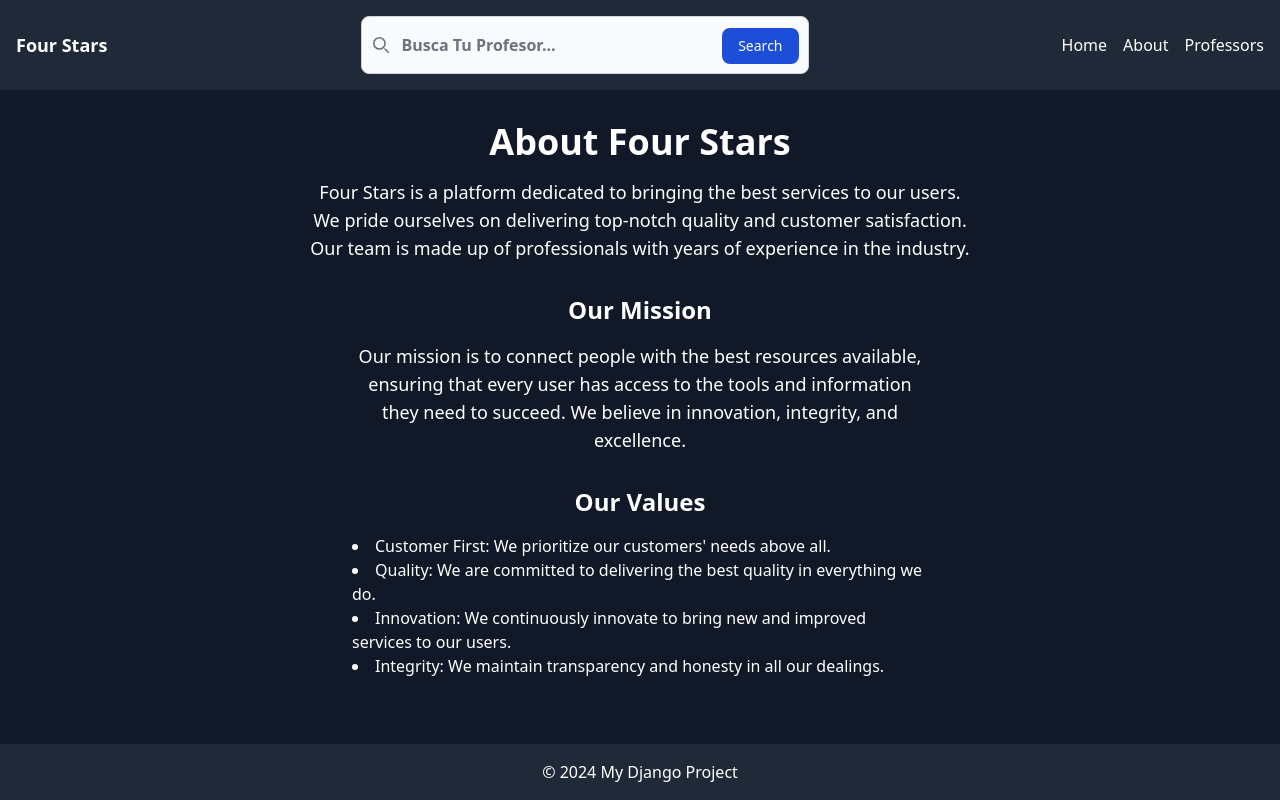
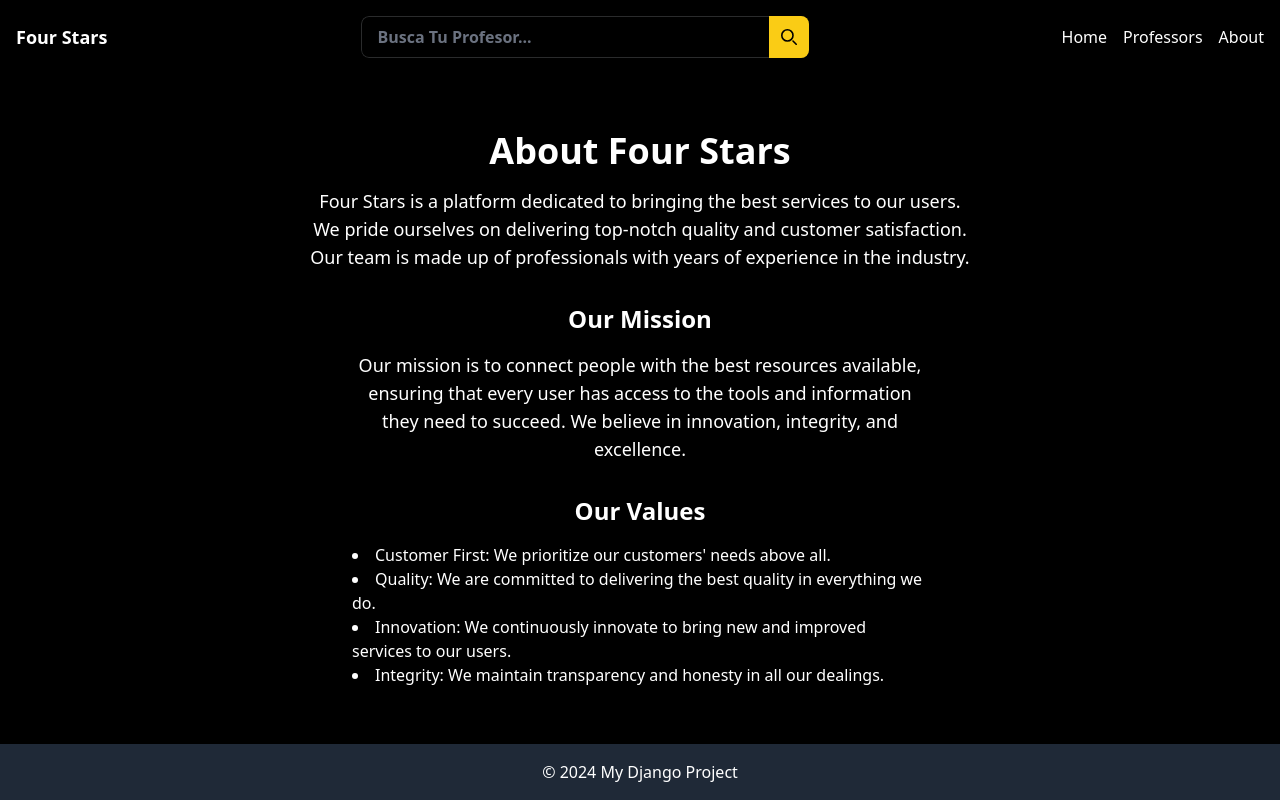
Before and after one commit to tebanduarte2/TALLER1, a Django app: page /about/ in a window 1280 px wide. Run offline with Django 5.2, Linux system fonts and the light colour scheme; style sheets or scripts are compiled from the project's sources; some libraries are stand-ins or nearby versions.

Commit message:
NEW NAV BAR COLORS AND BLUR BACKGROUND ADDED TO THE BASE HTML

```diff
--- a/fourStars/templates/fourStars/base.html
+++ b/fourStars/templates/fourStars/base.html
@@ -8,16 +8,20 @@
     <title>{% block title %}My Django Project{% endblock %}</title>
     {% tailwind_css %}
 </head>
-<body class="bg-gray-900 text-white flex flex-col justify-between  h-screen">
 
-    {% include "partials/nav.html" %}
+<body class="bg-black text-white flex flex-col justify-between relative min-h-dvh ">
 
-    <div class="container mx-auto mb-auto p-8">
+    <!-- Correct header tag opening and closing -->
+    <header class="sticky top-0 bg-gradient-to-b from-black to-transparent backdrop-blur z-10">
+        {% include "partials/nav.html" %}
+    </header>
+
+    <div class="container mx-auto m-auto p-8">
         {% block content %}
         {% endblock %}
     </div>
 
+    {% include "partials/footer.html" %}
 
-    {% include "partials/footer.html" %}
 </body>
 </html>
--- a/fourStars/templates/partials/nav.html
+++ b/fourStars/templates/partials/nav.html
@@ -1,26 +1,29 @@
-<nav class="bg-gray-800 p-4">
+
+
+<nav class="bg-transparent bg-blur bg-gradient-to-b from-black  p-4">
     <div class="container mx-auto flex justify-between items-center">
         <div class="text-lg font-semibold">
-            <a href="{% url 'home' %}" class="text-white hover:text-blue-500">Four Stars</a>
+            <a href="{% url 'home' %}" class="text-white hover:text-yellow-400">Four Stars</a>
         </div>
         <form class="max-w-md mx-auto w-full" method="GET" action="{% url 'professors' %}">
             <label for="search" class="mb-2 text-sm font-medium text-gray-900 sr-only dark:text-white">Search</label>
-            <div class="relative">
-                <div class="absolute inset-y-0 start-0 flex items-center ps-3 pointer-events-none">
-                    <svg class="w-4 h-4 text-gray-500 dark:text-gray-400" aria-hidden="true" xmlns="http://www.w3.org/2000/svg" fill="none" viewBox="0 0 20 20">
+            <div class="relative overflow-hidden rounded-lg">
+                <div class="absolute inset-y-0 right-0 flex  bg-yellow-400 items-center px-3 group">
+                    <button type="submit">  <svg class="w-4 h-4 text-black group-hover:text-white transition duration-300" aria-hidden="true" xmlns="http://www.w3.org/2000/svg" fill="none" viewBox="0 0 20 20">
                         <path stroke="currentColor" stroke-linecap="round" stroke-linejoin="round" stroke-width="2" d="m19 19-4-4m0-7A7 7 0 1 1 1 8a7 7 0 0 1 14 0Z"/>
-                    </svg>
+                    </svg></button>
                 </div>
-                <input type="search" name="search" id="search" value="{{ search_query }}" class="block w-full  font-bold p-4 ps-10 text-md text-gray-900 border border-gray-300 rounded-lg bg-gray-50 focus:ring-blue-500 focus:border-blue-500 dark:bg-gray-700 dark:border-gray-600 dark:placeholder-gray-400 dark:text-white dark:focus:ring-blue-500 dark:focus:border-blue-500" placeholder="Busca Tu Profesor..." />
-                <button type="submit" class="text-white absolute end-2.5 bottom-2.5 bg-blue-700 hover:bg-blue-800 focus:ring-4 focus:outline-none focus:ring-blue-300 font-medium rounded-lg text-sm px-4 py-2 dark:bg-blue-600 dark:hover:bg-blue-700 dark:focus:ring-blue-800">Search</button>
+                <input type="search" name="search" id="search" value="{{ search_query }}" class="block w-full bg-black border-opacity-20  font-semibold py-2 px-4  text-md text-white border border-gray-300
+             outline-none focus:ring-0 focus:outline-none  focus:border-yellow-400 placeholder-opacity-0   rounded-lg" placeholder="Busca Tu Profesor..." />
+
             </div>
         </form>
 
 
         <ul class="flex space-x-4">
-            <li><a href="{% url 'home' %}" class="text-white hover:text-blue-500">Home</a></li>
-            <li><a href="{% url 'about' %}" class="text-white hover:text-blue-500">About</a></li>
-            <li><a href="{% url 'professors' %}" class="text-white hover:text-blue-500">Professors</a></li>
+            <li><a href="{% url 'home' %}" class="text-white hover:text-yellow-400">Home</a></li>
+            <li><a href="{% url 'professors' %}" class="text-white hover:text-yellow-400">Professors</a></li>
+            <li><a href="{% url 'about' %}" class="text-white hover:text-yellow-400">About</a></li>
         </ul>
     </div>
 </nav>
```
